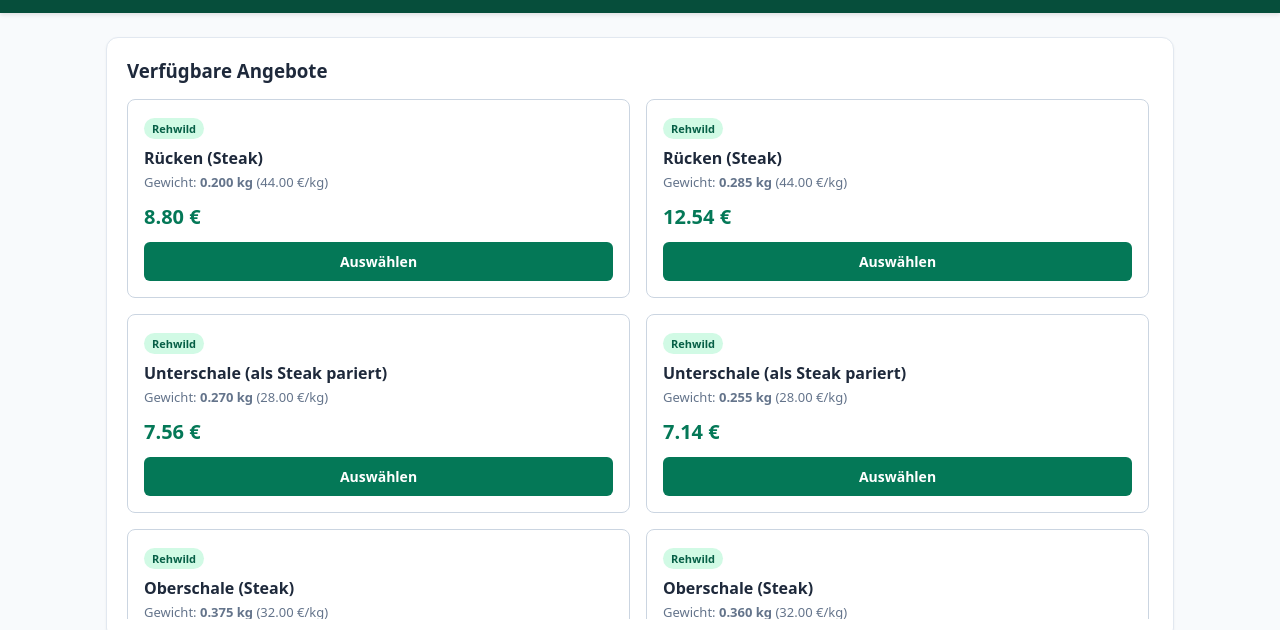
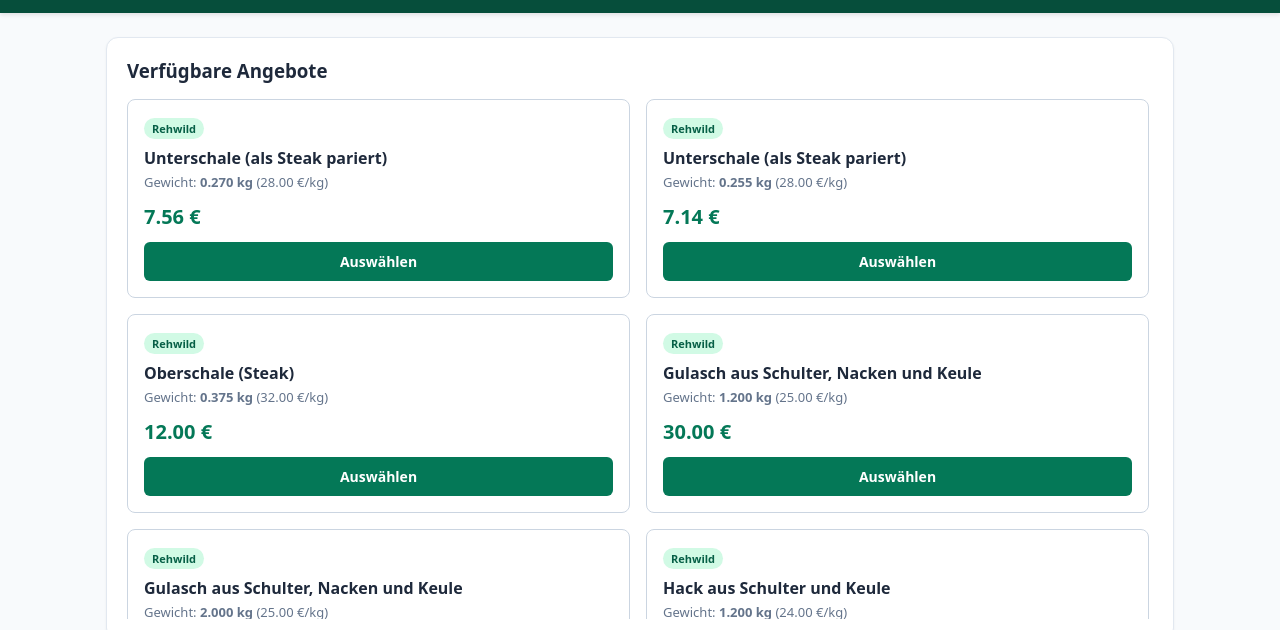
Before and after one commit to wildbretdirekt/regional, a plain HTML site: page index.html in a window 1280 px wide. Shown: the part 82-712 px from the top of the page. Drawn offline with nearby package versions, Linux system fonts and the light colour scheme.

Commit message:
Beatrice 2 Rücken und Oberschale

```diff
--- a/index.html
+++ b/index.html
@@ -346,12 +346,12 @@
         let isAuthenticated = false;
 
     const initialInventory = [
-    { id: 1795172646020, game: "Rehwild", cut: "Rücken (Steak)", weight: 0.200, pricePerKg: 44.00, status: "available", customer: null, email: null, phone: null, appointment: null },
-    { id: 1795172634983, game: "Rehwild", cut: "Rücken (Steak)", weight: 0.285, pricePerKg: 44.00, status: "available", customer: null, email: null, phone: null, appointment: null },
+    { id: 1795172646020, game: "Rehwild", cut: "Rücken (Steak)", weight: 0.200, pricePerKg: 44.00, status: "reserved", customer: "Manuell geändert", email: "-", phone: "-", appointment: "Nach Absprache" },
+    { id: 1795172634983, game: "Rehwild", cut: "Rücken (Steak)", weight: 0.285, pricePerKg: 44.00, status: "reserved", customer: "Manuell geändert", email: "-", phone: "-", appointment: "Nach Absprache" },
     { id: 1795172609167, game: "Rehwild", cut: "Unterschale (als Steak pariert)", weight: 0.270, pricePerKg: 28.00, status: "available", customer: null, email: null, phone: null, appointment: null },
     { id: 1795172580441, game: "Rehwild", cut: "Unterschale (als Steak pariert)", weight: 0.255, pricePerKg: 28.00, status: "available", customer: null, email: null, phone: null, appointment: null },
     { id: 1795172375449, game: "Rehwild", cut: "Oberschale (Steak)", weight: 0.375, pricePerKg: 32.00, status: "available", customer: null, email: null, phone: null, appointment: null },
-    { id: 1795172342668, game: "Rehwild", cut: "Oberschale (Steak)", weight: 0.360, pricePerKg: 32.00, status: "available", customer: null, email: null, phone: null, appointment: null },
+    { id: 1795172342668, game: "Rehwild", cut: "Oberschale (Steak)", weight: 0.360, pricePerKg: 32.00, status: "reserved", customer: "Manuell geändert", email: "-", phone: "-", appointment: "Nach Absprache" },
     { id: 1795172305192, game: "Rehwild", cut: "Gulasch aus Schulter, Nacken und Keule", weight: 1.200, pricePerKg: 25.00, status: "available", customer: null, email: null, phone: null, appointment: null },
     { id: 1795172283187, game: "Rehwild", cut: "Gulasch aus Schulter, Nacken und Keule", weight: 2.000, pricePerKg: 25.00, status: "available", customer: null, email: null, phone: null, appointment: null },
     { id: 1795172240175, game: "Rehwild", cut: "Hack aus Schulter und Keule", weight: 1.200, pricePerKg: 24.00, status: "available", customer: null, email: null, phone: null, appointment: null },
```
